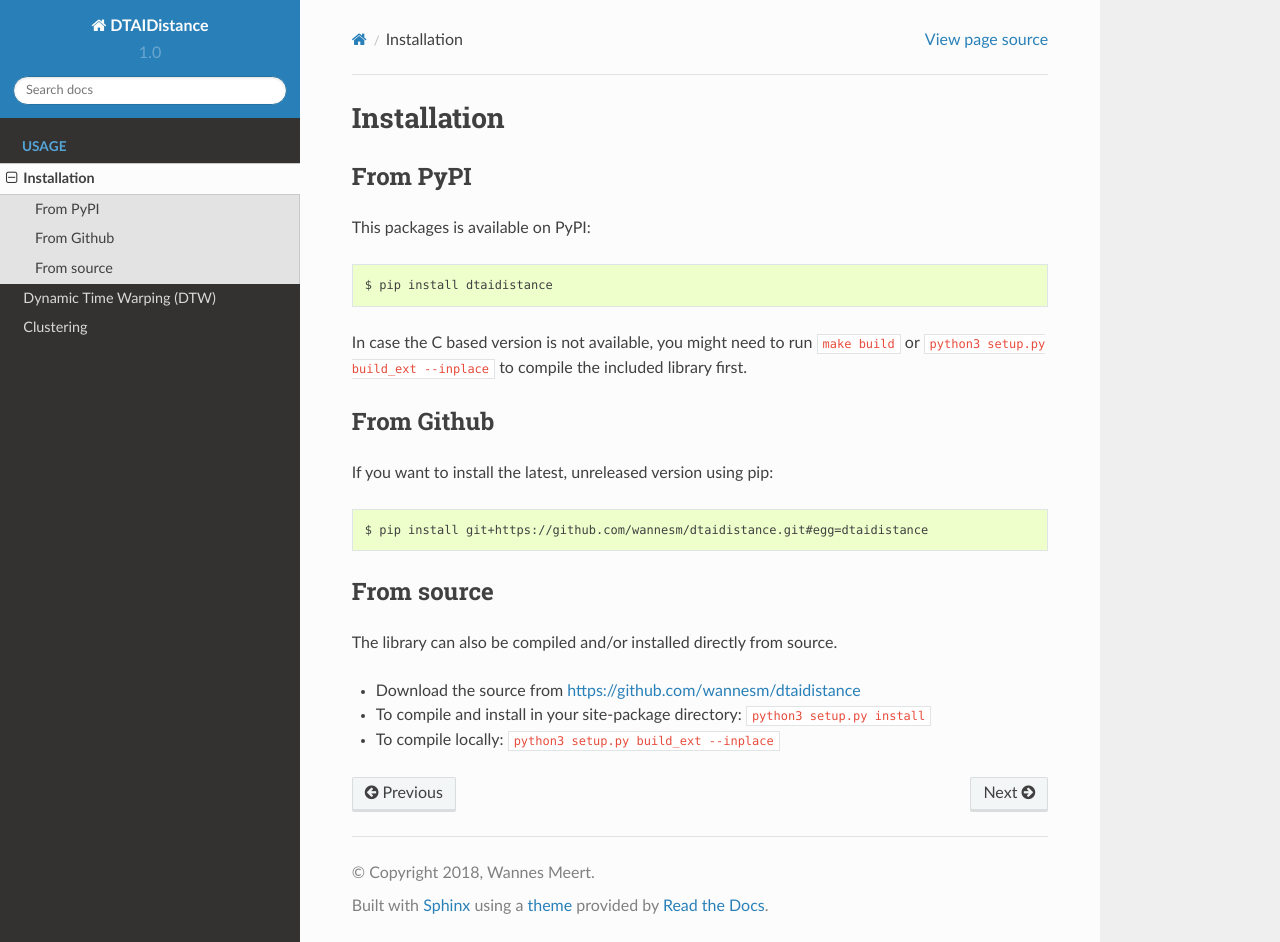
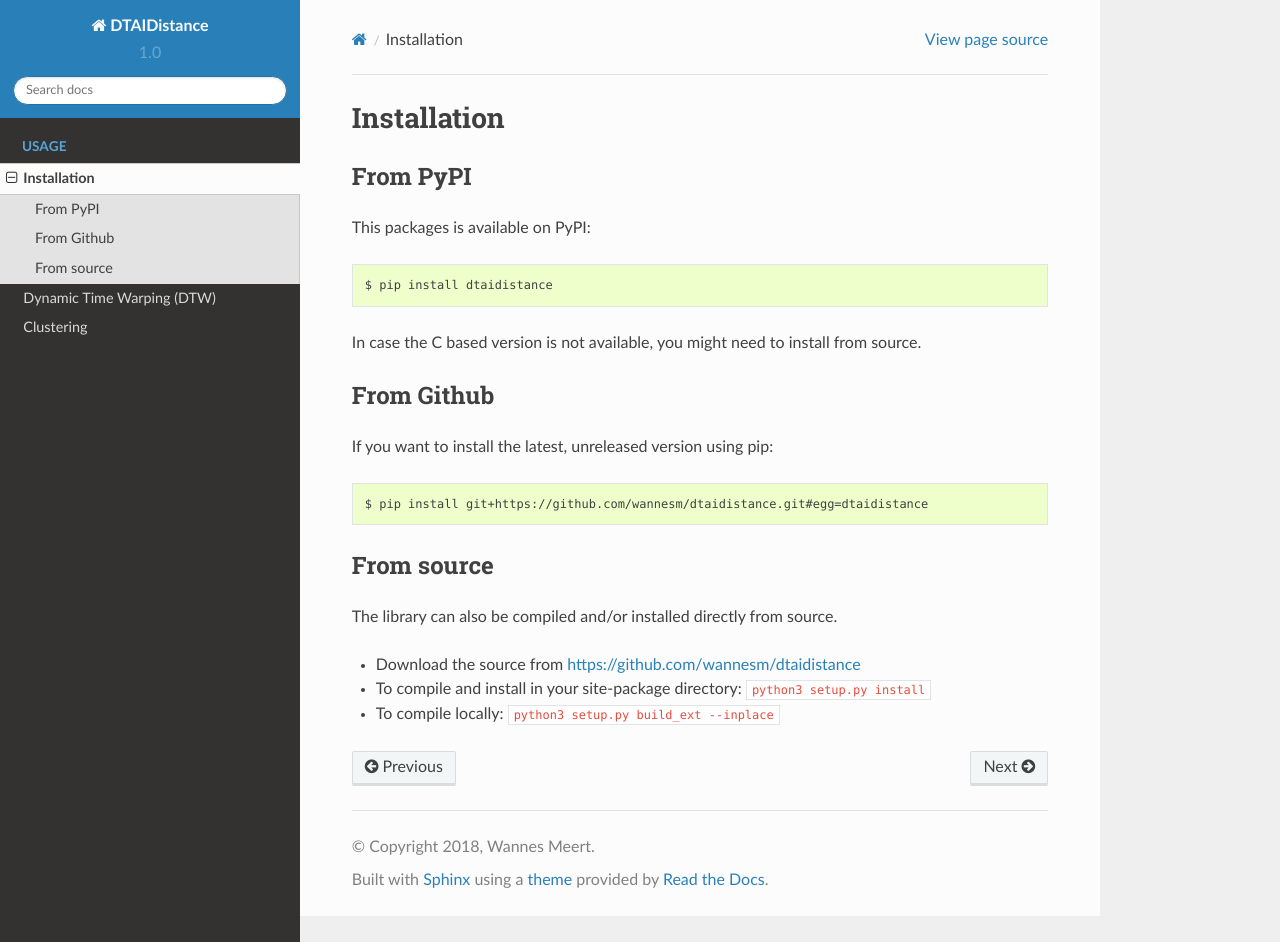
Before and after one commit to wannesm/dtaidistance, a Sphinx documentation site: the page built from docs/usage/installation.rst, in a window 1280 px wide and 942 px high. Built offline with Sphinx 7.4.7 and the Read the Docs theme 2.0.0, drawn with Linux system fonts in a browser that asks for light colours.

Commit message:
Compiled msg missing

```diff
--- a/docs/usage/installation.rst
+++ b/docs/usage/installation.rst
@@ -10,9 +10,7 @@ This packages is available on PyPI:
 
     $ pip install dtaidistance
 
-In case the C based version is not available, you might need to run
-``make build`` or ``python3 setup.py build_ext --inplace`` to compile the
-included library first.
+In case the C based version is not available, you might need to install from source.
 
 
 From Github
```
Also changed, not shown: 1 other file.
